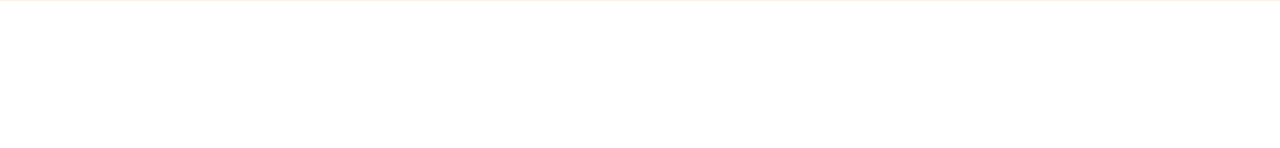
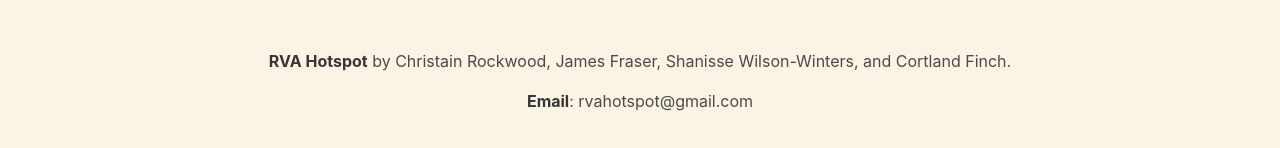
Before and after one commit to cortlandfinch/RVA-Hotspot, a plain HTML site: page index.html in a window 1280 px wide. Shown: the part 790-938 px from the top of the page. Before the commit the page ends 800 px from the top, so only its background shows below. Drawn offline with nearby package versions, Linux system fonts and the light colour scheme.

Commit message:
add footer info and style

```diff
--- a/assets/style.css
+++ b/assets/style.css
@@ -53,10 +53,6 @@ body, .navbar {
   unicode-range: U+0460-052F, U+1C80-1C88, U+20B4, U+2DE0-2DFF, U+A640-A69F, U+FE2E-FE2F;
 }
 
-
-
-
-
 a {
     width: 8em;
     height: auto;
@@ -65,3 +61,9 @@ a {
   [hidden] {
     display: none;
   }
+
+  /* Footer Styles Start */
+.footer {
+    background-color: var(--quaternary);
+}
+  /* Footer Styles End */
--- a/index.html
+++ b/index.html
@@ -692,8 +692,15 @@
 </body>
 
 
-<footer>
-
+<footer class="footer">
+  <div class="content has-text-centered">
+    <p>
+      <strong>RVA Hotspot</strong> by Christain Rockwood, James Fraser, Shanisse Wilson-Winters, and Cortland Finch.
+    </p>
+    <p>
+      <strong>Email</strong>: rvahotspot@gmail.com
+    </p>
+  </div>
 </footer>
 
 </html>
```
